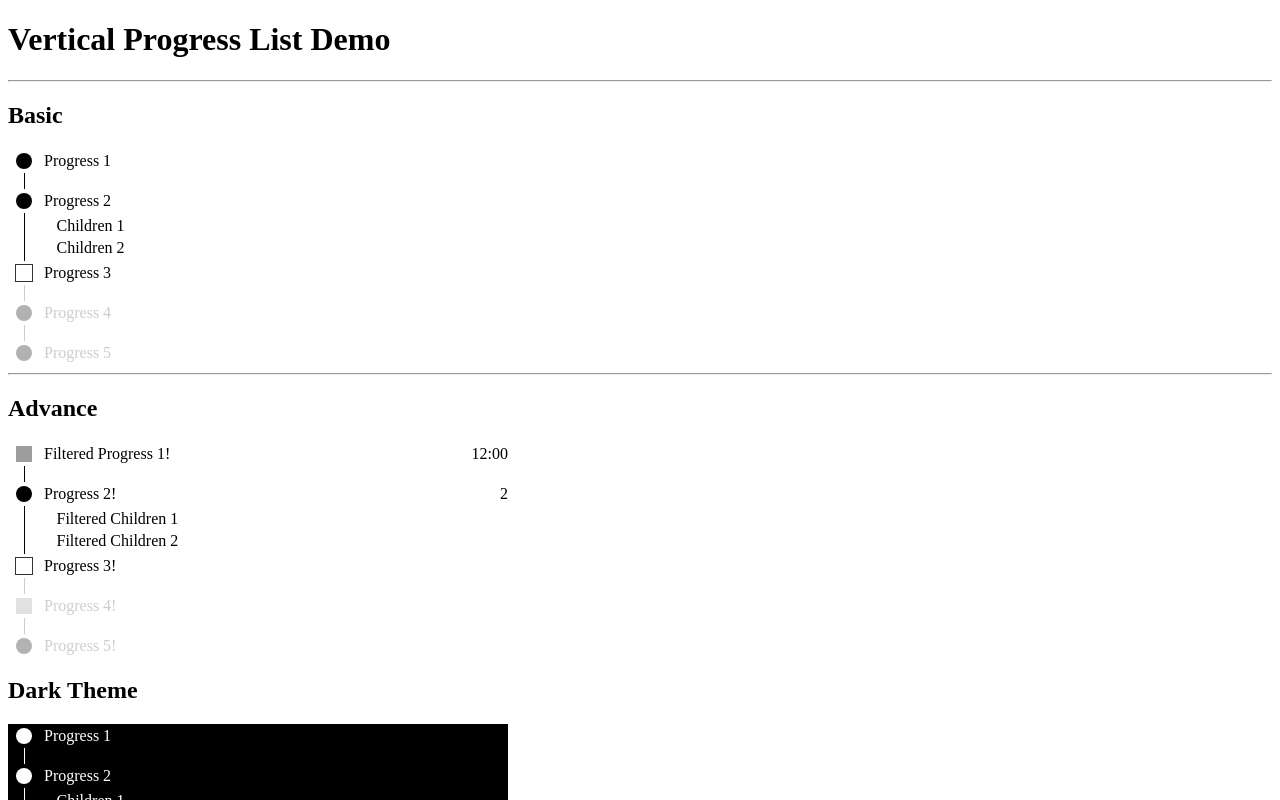
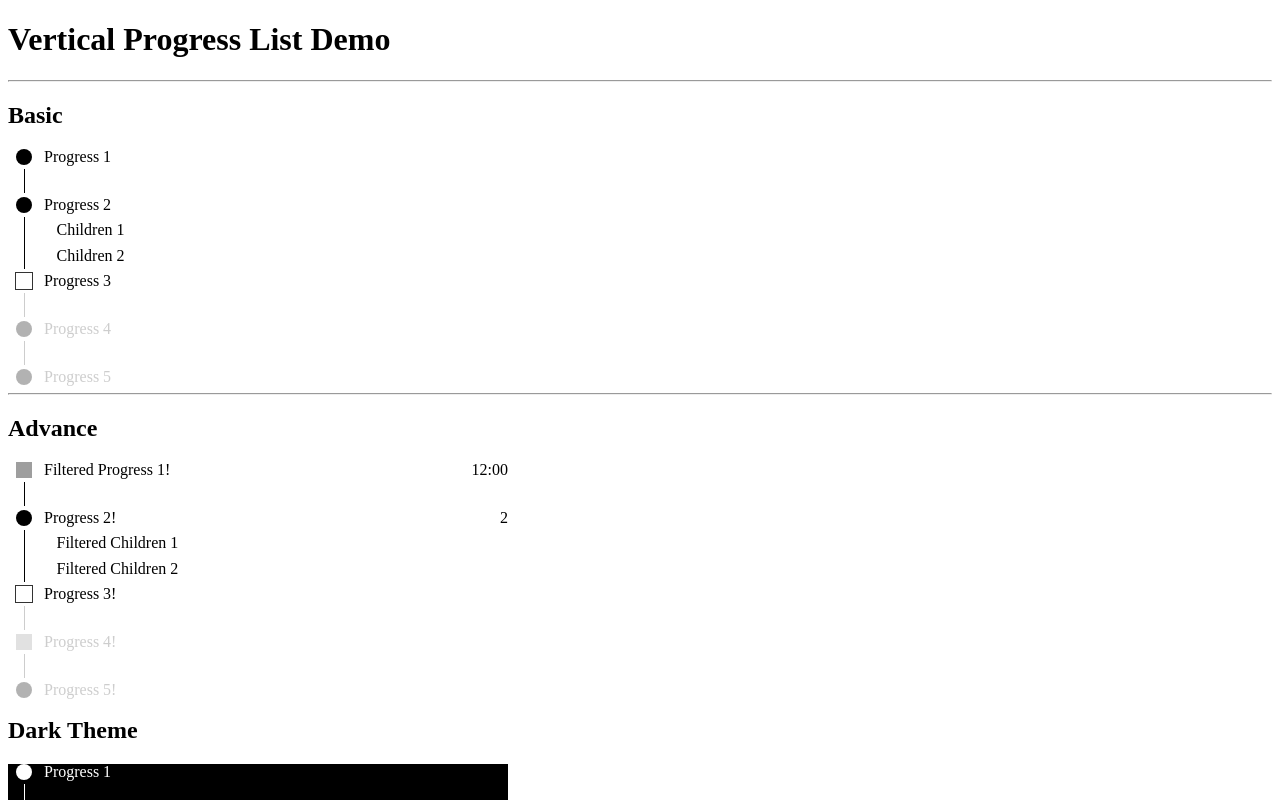
Before and after one commit to LaiJunBin/react-vertical-steps-list, a React (Create React App) app: page / in a window 1280 px wide. Shown: the top 800 px of the page. Built offline with nearby package versions, Linux system fonts and the light colour scheme; grey boxes are pictures that could not be loaded.

Commit message:
Fix lineGap and lineLength style bug.

```diff
--- a/src/components/VerticalStepsList/index.js
+++ b/src/components/VerticalStepsList/index.js
@@ -97,8 +97,7 @@ function VerticalStepsList ({ items: initItems, ...props }) {
                         <div className={classNames('node', {
                           coming: item.status === VSL_STATUS.COMING
                         }, props.itemClass)} style={{
-                          ...props.itemStyle,
-                          height: `${1 + (props.lineGap === undefined ? 1 : props.lineGap) * 0.5}em`
+                          ...props.itemStyle
                         }} >
                             <label>
                               { item.status === VSL_STATUS.PENDING
@@ -146,21 +145,33 @@ function VerticalStepsList ({ items: initItems, ...props }) {
                           coming: items[i + 1].status === VSL_STATUS.COMING
                         })} style={{
                           borderColor: props.lineColor,
-                          padding: `${props.lineLength || 0}em 0`
+                          marginTop: `${(props.lineGap === undefined ? 1 : props.lineGap) * 0.25}em`,
+                          marginBottom: `${(props.lineGap === undefined ? 1 : props.lineGap) * 0.25}em`,
+                          padding: `${((props.lineLength || 0) + 1) * 0.25}em 0`
                         }}></div>}
 
                         { item.children && (
                             <div className={classNames('children', {
                               coming: items[i].status === VSL_STATUS.COMING,
                               done: items[i].status === VSL_STATUS.DONE
-                            }, props.childrenClass)} style={props.childrenStyle}>
+                            }, props.childrenClass)} style={{
+                              ...props.childrenStyle,
+                              marginTop: `${(props.lineGap === undefined ? 1 : props.lineGap) * 0.25}em`,
+                              marginBottom: `${(props.lineGap === undefined ? 1 : props.lineGap) * 0.25}em`
+                            }}>
                                 {!props.hideLastLine || i < items.length - 1
                                   ? <div className="line" style={{
                                     borderColor: props.lineColor,
-                                    padding: `${(props.lineLength || 0) + 1}em 0`
+                                    padding: `${((props.lineLength || 0) + 1) * 0.25}em 0`
+
                                   }}></div>
                                   : <div style={{ marginLeft: 10, width: '2em' }}></div>}
-                                <div style={props.childrenParentStyle}>
+                                <div style={{
+                                  display: 'flex',
+                                  flexDirection: 'column',
+                                  justifyContent: 'space-evenly',
+                                  ...props.childrenParentStyle
+                                }}>
                                   {item.children.map((child, j) => (
                                     <div key={j} style={props.childStyle}>
                                         {(props.childFilter instanceof Function && props.childFilter(child.text)) || child.text}
```
